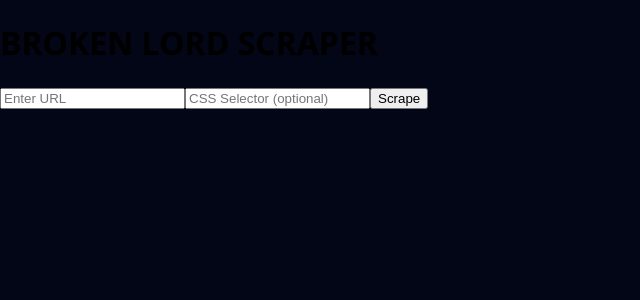
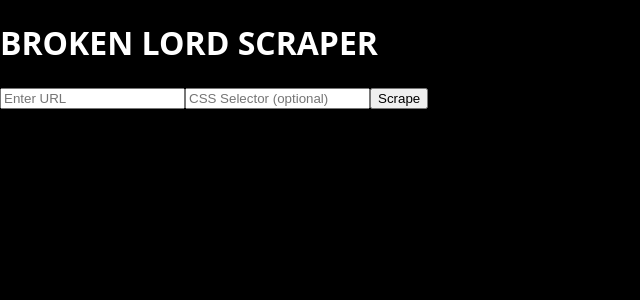
Before and after one commit to lordpremo/psychic-carnival, a Next.js app: page / in a window 1280 px wide. Shown: the top 300 px of the page, without its empty margins (0-640 px from the left). Built offline with nearby package versions, Linux system fonts and the light colour scheme.

Commit message:
Update globals.css

```diff
--- a/styles/globals.css
+++ b/styles/globals.css
@@ -1,17 +1,7 @@
-*,
-*::before,
-*::after {
-  box-sizing: border-box;
-}
-
-html,
 body {
   margin: 0;
   padding: 0;
-  font-family: system-ui, -apple-system, BlinkMacSystemFont, "Segoe UI",
-    sans-serif;
+  background: #000;
+  color: #fff;
+  font-family: system-ui, sans-serif;
 }
-
-body {
-  background: #020617;
-}
```
